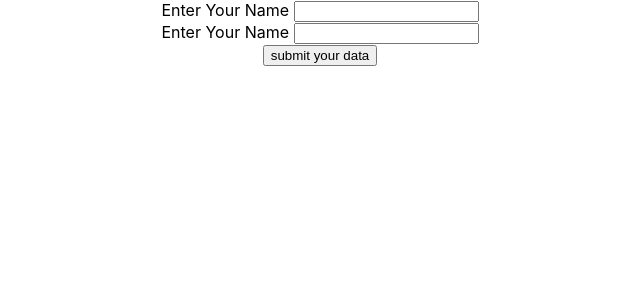
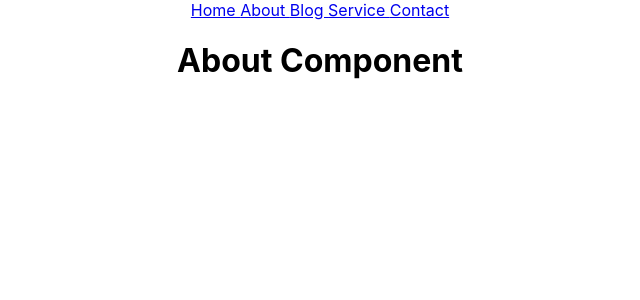
Before and after one commit to Nahid005/learning-react, a React (Create React App) app: page /about in a window 1280 px wide. Shown: the top 300 px of the page, without its empty margins (320-960 px from the left). Built offline with nearby package versions, Linux system fonts and the light colour scheme.

Commit message:
router add

```diff
--- a/package.json
+++ b/package.json
@@ -8,6 +8,7 @@
     "@testing-library/user-event": "^13.5.0",
     "react": "^18.2.0",
     "react-dom": "^18.2.0",
+    "react-router-dom": "6",
     "react-scripts": "5.0.1",
     "web-vitals": "^2.1.4"
   },
--- a/src/App.js
+++ b/src/App.js
@@ -10,7 +10,14 @@ import './App.css';
 // import Home from './component/todoApp/Home'
 // import UseEffect from './component/functionalComponent/UseEffect'
 // import Toggle from './component/toggle/Toggle'
-import UseRef from './component/functionalComponent/UseRef';
+// import UseRef from './component/functionalComponent/UseRef';
+import {BrowserRouter, Routes, Route} from 'react-router-dom'
+import Home from './component/pages/Home'
+import About from './component/pages/About'
+import Blog from './component/pages/Blog'
+import Service from './component/pages/Service'
+import Contact from './component/pages/Contact'
+import Navbar from './component/layout/Navbar';
 
 function App() {
   return (
@@ -28,7 +35,23 @@ function App() {
       <UseEffect />
       <Toggle />
       */}
-      <UseRef />
+      {/* <UseRef /> */}
+
+      <BrowserRouter>
+        <Navbar />
+        <Routes>
+          <Route path='/' element={<Home />}></Route>
+          <Route path='/about' element={<About />}></Route>
+          <Route path='/blog' element={<Blog />}></Route>
+          <Route path='/contact' element={<Contact />}></Route>
+          <Route path='/service' element={<Service />}></Route>
+        </Routes>
+      </BrowserRouter>
+
+
+
+
+
     </div>
   );
 }
--- a/src/component/functionalComponent/UseRef.jsx
+++ b/src/component/functionalComponent/UseRef.jsx
@@ -9,10 +9,8 @@ const UseRef = () => {
     const submitHandle = (e) => {
         e.preventDefault()
         setUser(name.current.value, password.current.value);
-
     }
 
-    console.log(user)
     return (
         <div>
             <form onSubmit={submitHandle}>
--- /dev/null
+++ b/src/component/layout/Navbar.jsx
@@ -0,0 +1,17 @@
+import React from 'react'
+
+import {NavLink} from 'react-router-dom'
+
+const Navbar = () => {
+    return (
+        <nav>
+            <NavLink to='/'> Home </NavLink>
+            <NavLink to='/about'> About </NavLink>
+            <NavLink to='/blog'> Blog </NavLink>
+            <NavLink to='/service'> Service </NavLink>
+            <NavLink to='/contact'> Contact</NavLink>
+        </nav>
+    )
+}
+
+export default Navbar
--- /dev/null
+++ b/src/component/pages/About.jsx
@@ -0,0 +1,11 @@
+import React from 'react'
+
+const About = () => {
+    return (
+        <div>
+            <h1> About Component </h1>
+        </div>
+    )
+}
+
+export default About
--- /dev/null
+++ b/src/component/pages/Blog.jsx
@@ -0,0 +1,11 @@
+import React from 'react'
+
+const Blog = () => {
+    return (
+        <div>
+            <h1> Blog Component </h1>
+        </div>
+    )
+}
+
+export default Blog
--- /dev/null
+++ b/src/component/pages/Contact.jsx
@@ -0,0 +1,11 @@
+import React from 'react'
+
+const Contact = () => {
+    return (
+        <div>
+            <h1> Contact Component </h1>
+        </div>
+    )
+}
+
+export default Contact
--- /dev/null
+++ b/src/component/pages/Home.jsx
@@ -0,0 +1,11 @@
+import React from 'react'
+
+const Home = () => {
+    return(
+        <div>
+            <h1> Home Component </h1>
+        </div>
+    )
+}
+
+export default Home
--- /dev/null
+++ b/src/component/pages/Service.jsx
@@ -0,0 +1,11 @@
+import React from 'react'
+
+const Service = () => {
+    return (
+        <div>
+            <h1> Service Component </h1>
+        </div>
+    )
+}
+
+export default Service
```
Also changed, not shown: 1 other file (tests, documents, lock files or other folders).
